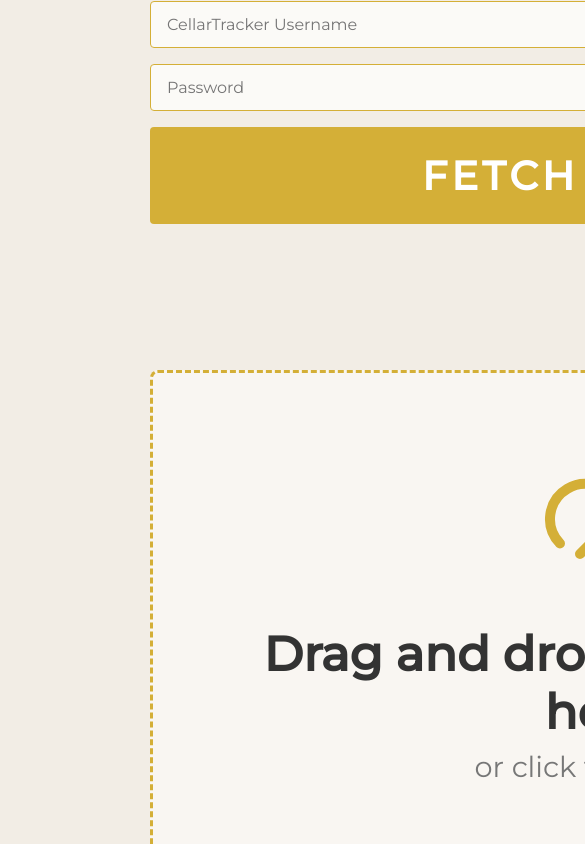
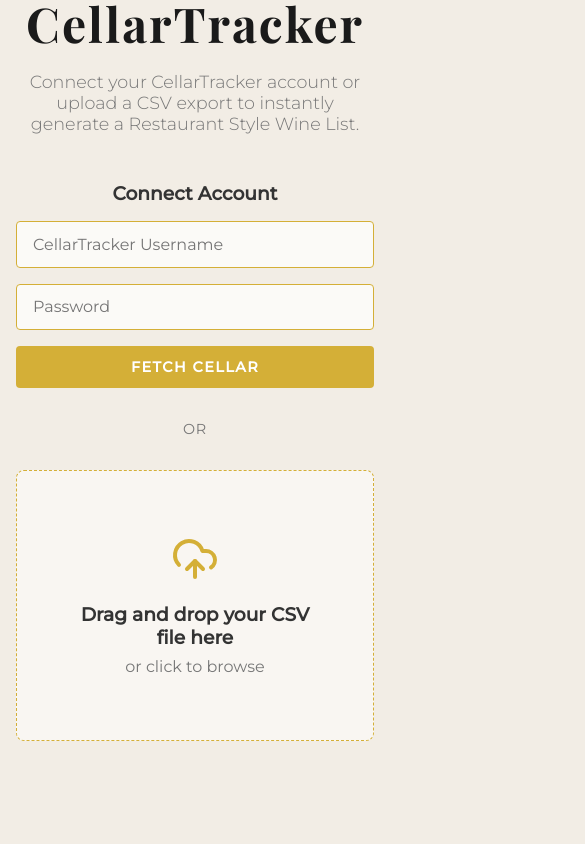
Before and after one commit to HainesSy/winelist, a React (Vite) app: page / in a window 390 px wide. Shown: the top 844 px of the page, 585 px wide, since content can reach past the window. Built offline with nearby package versions, Linux system fonts and the light colour scheme; a web font is replaced by a local one.

Commit message:
Revert "Solidify 1200px viewport and scale up landing page elements"
This reverts commit ddf8c3a6c26e1ab3e629a1da49ac669b1f725e04.

```diff
--- a/index.html
+++ b/index.html
@@ -3,7 +3,7 @@
   <head>
     <meta charset="UTF-8" />
     <link rel="icon" type="image/svg+xml" href="/vite.svg" />
-    <meta name="viewport" content="width=1200" />
+    <meta id="viewport" name="viewport" content="width=device-width, initial-scale=1.0" />
     <title>Grand Cru Reserve</title>
     <link rel="preconnect" href="https://fonts.googleapis.com">
     <link rel="preconnect" href="https://fonts.gstatic.com" crossorigin>
--- a/src/App.jsx
+++ b/src/App.jsx
@@ -284,6 +284,19 @@
     return groupWines(filtered);
   }, [rawWines, activeTab]);
 
+  useEffect(() => {
+    const viewport = document.getElementById('viewport');
+    if (viewport) {
+      if (rawWines) {
+        // Zoom out to fit the wide wine list
+        viewport.setAttribute('content', 'width=1200');
+      } else {
+        // Stay zoomed in for the landing page
+        viewport.setAttribute('content', 'width=device-width, initial-scale=1.0');
+      }
+    }
+  }, [rawWines]);
+
   const resetData = () => {
     setRawWines(null);
     setActiveTab('All');
--- a/src/index.css
+++ b/src/index.css
@@ -111,73 +111,17 @@
   margin: 2rem auto;
 }
 
-@media (max-width: 1200px) {
-  body {
-    min-width: 1200px;
-  }
-
+@media (max-width: 768px) {
   .upload-container {
-    padding: 2rem;
-    padding-bottom: 20rem; /* Push content much higher at this scale */
+    padding: 1rem;
+    padding-bottom: 8rem;
     justify-content: center;
     height: 100dvh;
-    width: 1200px;
+    width: 100vw;
     overflow: hidden;
     position: fixed;
     top: 0;
     left: 0;
-  }
-
-  .upload-title {
-    font-size: 5rem; /* Huge title to look normal at 1200px zoom */
-    margin-bottom: 2rem;
-  }
-
-  .upload-subtitle {
-    font-size: 2.2rem;
-    max-width: 1000px;
-    margin-bottom: 4rem;
-  }
-
-  .login-section {
-    max-width: 900px !important;
-    margin-bottom: 4rem !important;
-  }
-
-  .login-input {
-    padding: 1.5rem 2rem;
-    font-size: 2.5rem;
-    border-width: 3px;
-  }
-
-  .btn.login-btn {
-    padding: 1.5rem;
-    font-size: 2.5rem;
-  }
-
-  .divider {
-    font-size: 2rem;
-    margin-bottom: 4rem !important;
-  }
-
-  .upload-box {
-    max-width: 900px;
-    padding: 6rem 4rem;
-    border-width: 3px;
-  }
-
-  .upload-icon {
-    width: 120px;
-    height: 120px;
-    margin-bottom: 2rem;
-  }
-
-  .upload-box h3 {
-    font-size: 3rem;
-  }
-
-  .upload-box p {
-    font-size: 1.8rem;
   }
 }
 
```
